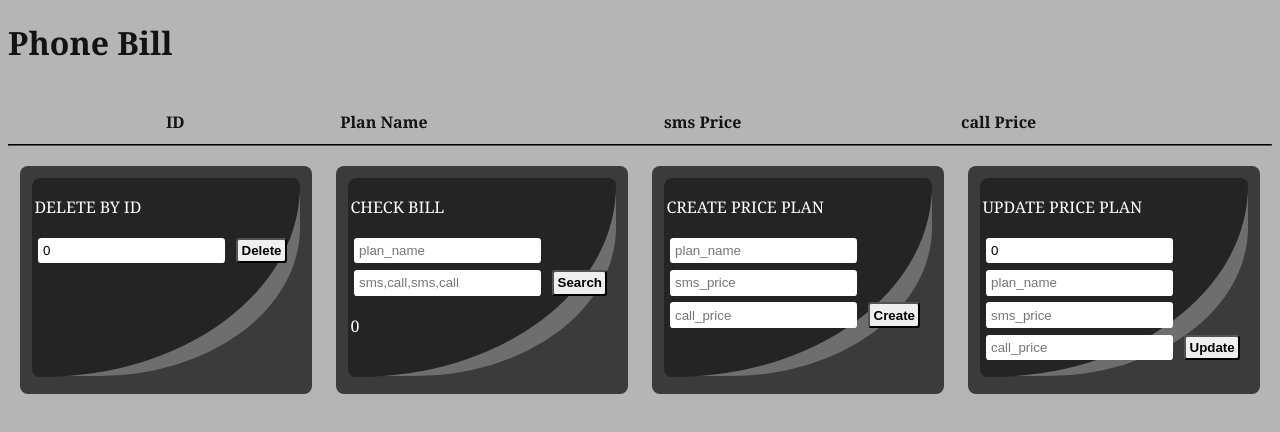
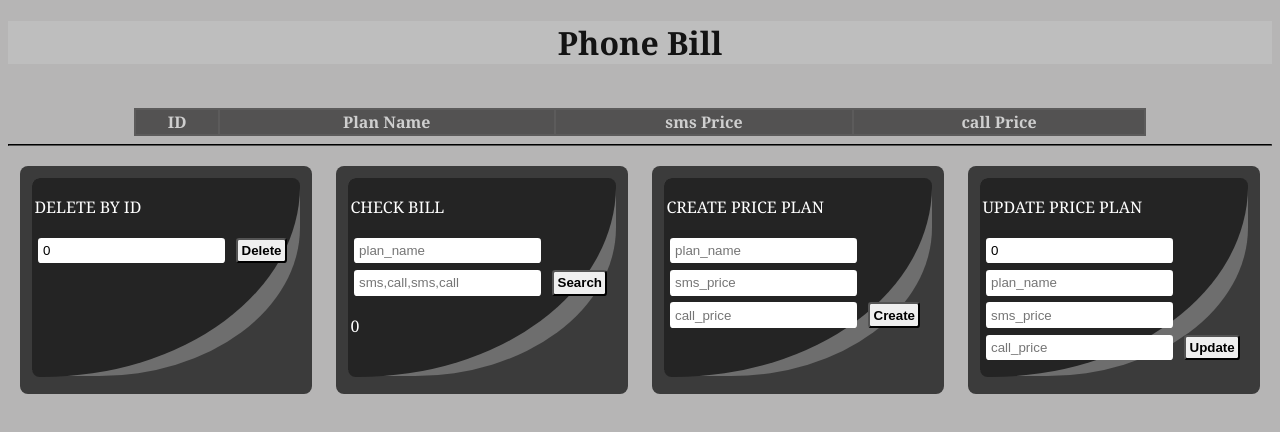
Before and after one commit to Tiisetsopudinyane/price_plan, a website: page public/index.html in a window 1280 px wide. Drawn offline with nearby package versions, Linux system fonts and the light colour scheme; no server answers.

Commit message:
"css modified"

```diff
--- a/public/index.html
+++ b/public/index.html
@@ -11,7 +11,7 @@
   <body x-data="phoneBill">
     <div
     >
-    <div>
+    <div class="header">
       <h1 x-text="pricePlan"></h1>
     </div>
      <br>
--- a/public/style.css
+++ b/public/style.css
@@ -3,10 +3,16 @@ body{
     color: rgb(19, 19, 19);
     font-family: Cambria, Cochin, Georgia, Times, 'Times New Roman', serif;
 }
+.header{
+    background-color: rgb(190, 190, 190);
+    text-align: center;
+}
 table{
     width: 80%;
     margin: auto;
     padding: auto;
+    background-color: rgb(83, 82, 82);
+    color: rgb(207, 207, 207);
 }
 .box_grid{
 display: block;
@@ -58,6 +64,12 @@ button:hover{
     color: rgb(243, 242, 242);
     background-color: rgb(31, 30, 30);
 }
+table,th,td{
+    border-spacing: 0px;
+    border-collapse: separate;
+    border: 1px solid rgb(92, 91, 91);
+    text-align: center;
+}
 hr{
     border-color: black;
 }
```
